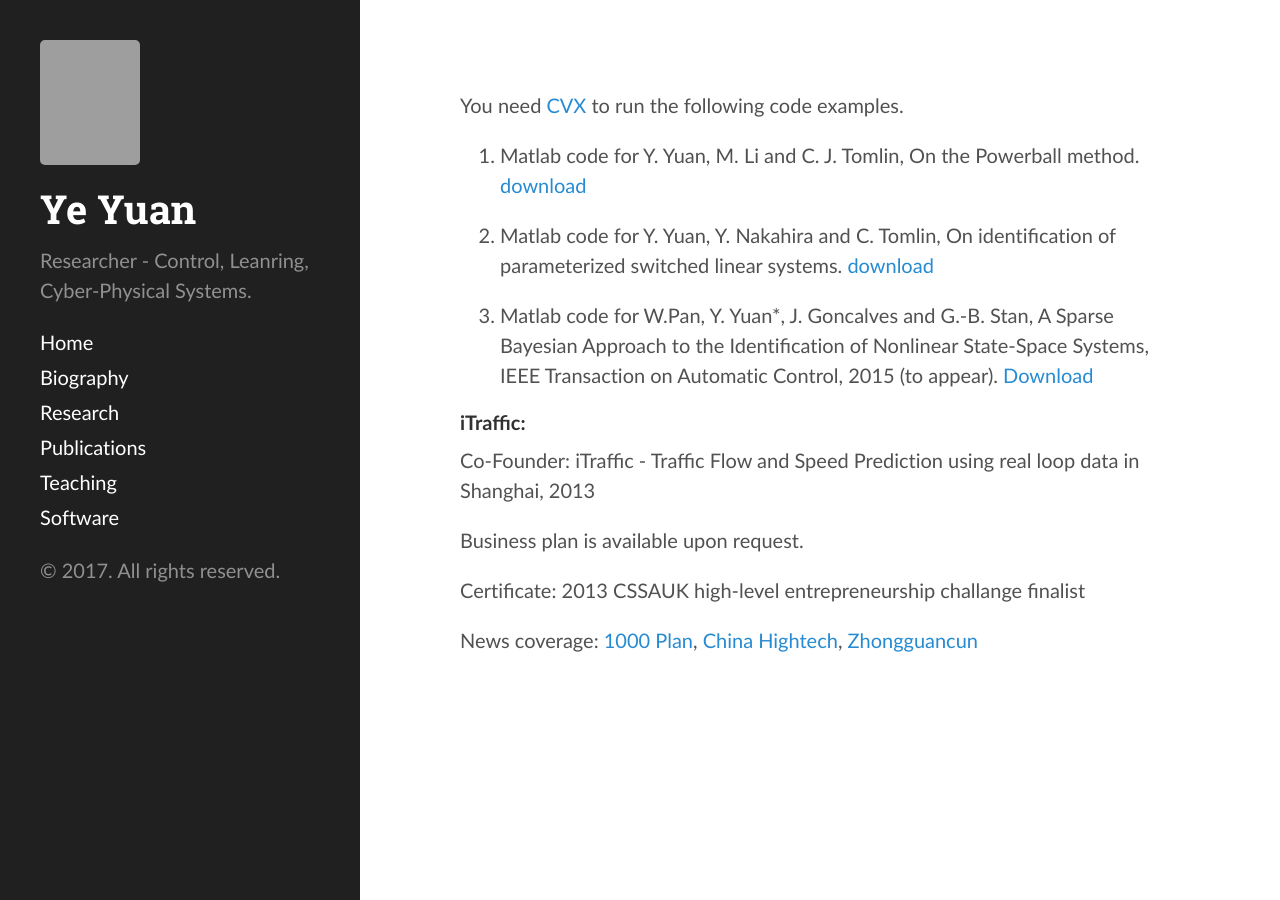
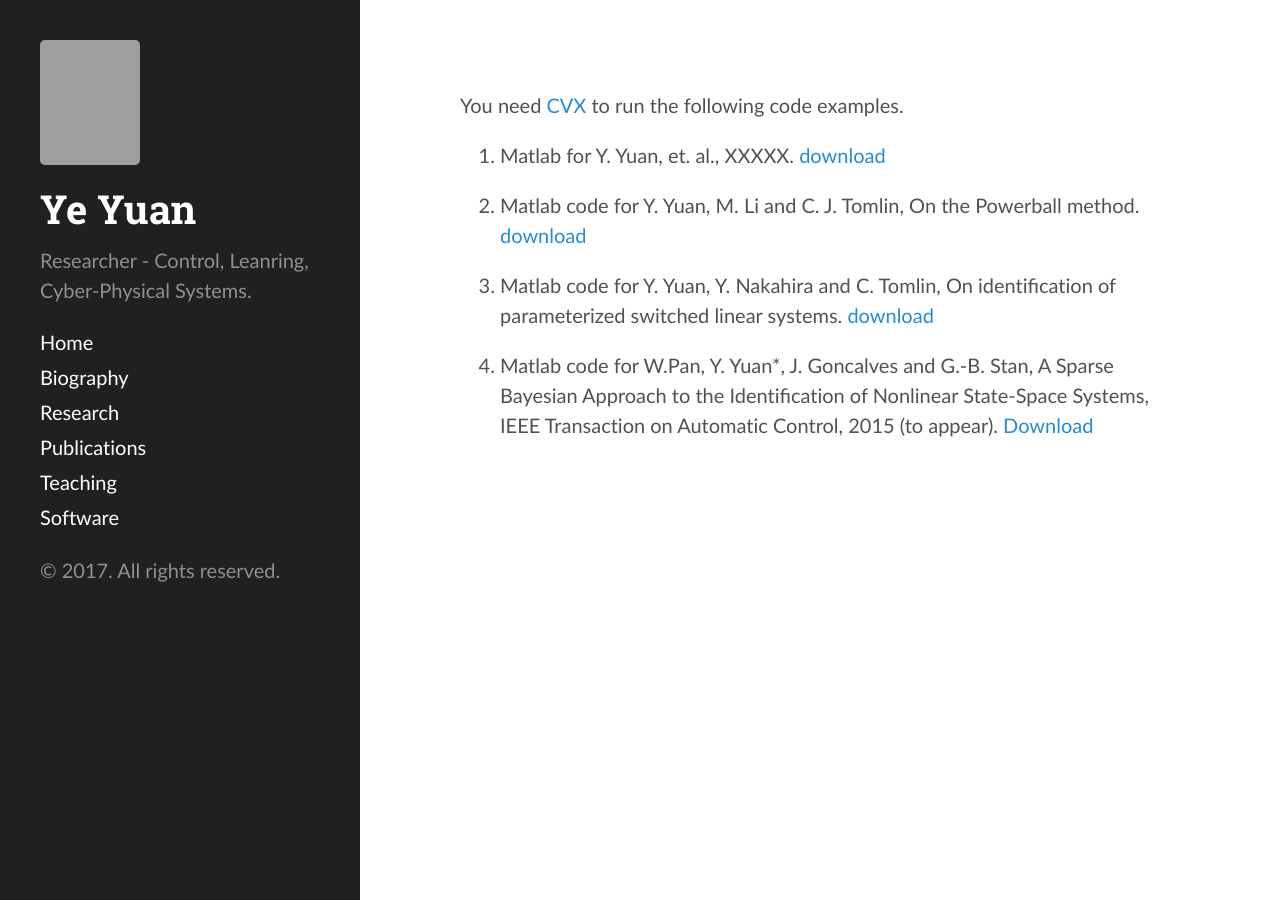
Before and after one commit to yy311/yy311.github.io, a Jekyll site: the page built from software.md, in a window 1280 px wide. Built offline with Jekyll 4.4.1, drawn with Linux system fonts in a browser that asks for light colours; grey boxes are pictures that could not be loaded.

Commit message:
Update software.md

```diff
--- a/software.md
+++ b/software.md
@@ -4,18 +4,10 @@
 
 You need [CVX](http://cvxr.com/cvx/) to run the following code examples.
 
-0. Matlab code for Y. Yuan, M. Li and C. J. Tomlin, On the Powerball method. [download](http://hybrid.eecs.berkeley.edu/~yeyuan/pb.zip)
+1. Matlab for Y. Yuan, et. al., XXXXX. [download]()
 
-1. Matlab code for Y. Yuan, Y. Nakahira and C. Tomlin, On identification of parameterized switched linear systems. [download](http://hybrid.eecs.berkeley.edu/~yeyuan/id0.zip)
+2. Matlab code for Y. Yuan, M. Li and C. J. Tomlin, On the Powerball method. [download](http://hybrid.eecs.berkeley.edu/~yeyuan/pb.zip)
 
-2. Matlab code for W.Pan, Y. Yuan*, J. Goncalves and G.-B. Stan, A Sparse Bayesian Approach to the Identification of Nonlinear State-Space Systems, IEEE Transaction on Automatic Control, 2015 (to appear). [Download](http://hybrid.eecs.berkeley.edu/~yeyuan/id1.zip)
+3. Matlab code for Y. Yuan, Y. Nakahira and C. Tomlin, On identification of parameterized switched linear systems. [download](http://hybrid.eecs.berkeley.edu/~yeyuan/id0.zip)
 
-#### iTraffic:
-
-Co-Founder: iTraffic - Traffic Flow and Speed Prediction using real loop data in Shanghai, 2013
-
-Business plan is available upon request.
-
-Certificate: 2013 CSSAUK high-level entrepreneurship challange finalist
-
-News coverage: [1000 Plan](http://www.1000plan.org/qrjh/article/39132), [China Hightech](http://www.chinahightech.com/html/1271/2013/0730/150229.html), [Zhongguancun](http://www.zgc.gov.cn/jsrctq/hwllcdt/91654.htm)
+4. Matlab code for W.Pan, Y. Yuan*, J. Goncalves and G.-B. Stan, A Sparse Bayesian Approach to the Identification of Nonlinear State-Space Systems, IEEE Transaction on Automatic Control, 2015 (to appear). [Download](http://hybrid.eecs.berkeley.edu/~yeyuan/id1.zip)
```
